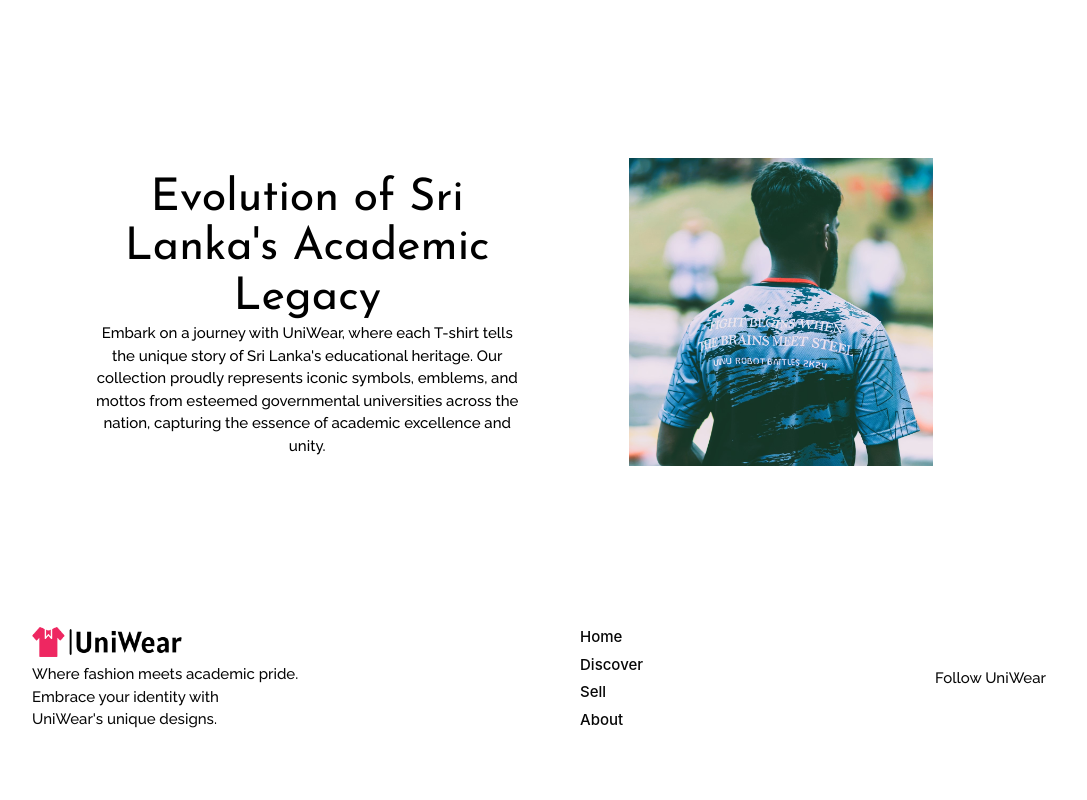
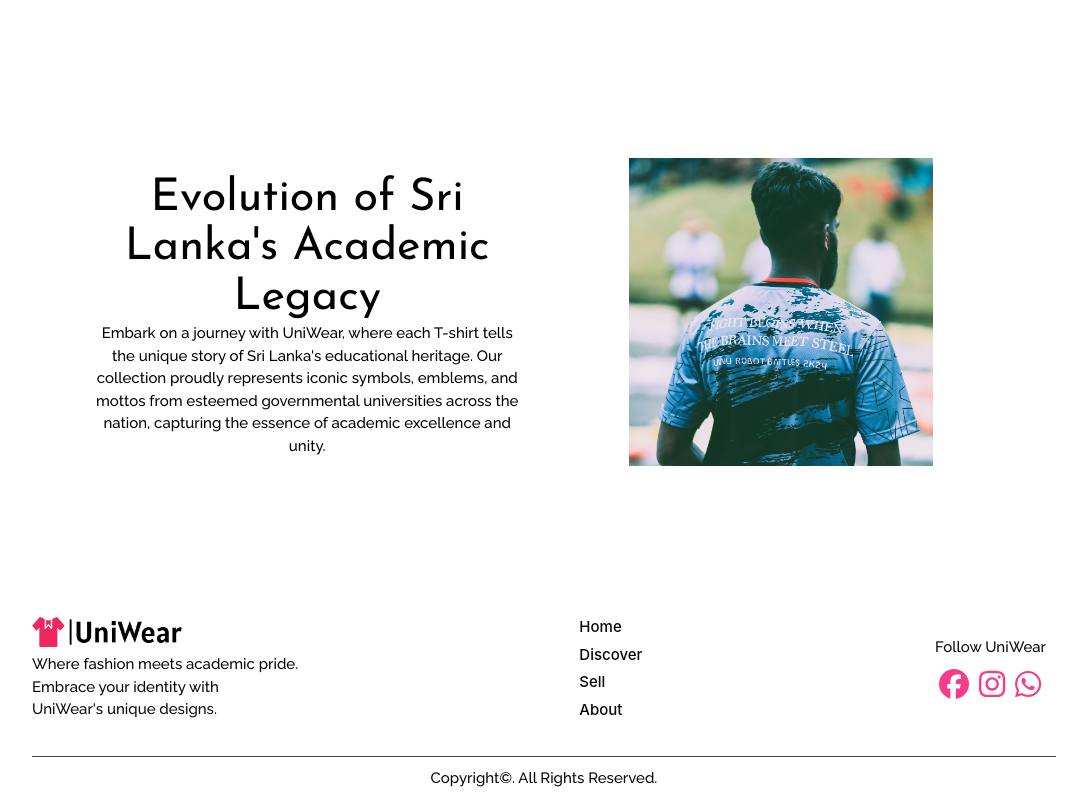
Before and after one commit to SGopinath89/IT32322024UniTshirtapp, a React (Vite) app: page /UniWear in a window 1280 px wide. Shown: the part 1936-2736 px from the top of the page, without its empty margins (96-1183 px from the left). Before the commit the page ends 2702 px from the top, so only its background shows below. Built offline with nearby package versions, Linux system fonts and the light colour scheme.

Commit message:
installed new package to add icons and completed all the footer jsx parts and css parts

```diff
--- a/package.json
+++ b/package.json
@@ -10,6 +10,9 @@
     "preview": "vite preview"
   },
   "dependencies": {
+    "@fortawesome/fontawesome-svg-core": "^6.5.2",
+    "@fortawesome/free-brands-svg-icons": "^6.5.2",
+    "@fortawesome/react-fontawesome": "^0.2.2",
     "@mui/icons-material": "^5.15.17",
     "@splinetool/react-spline": "^4.0.0",
     "@splinetool/runtime": "^1.8.4",
--- a/src/pages/Home/Home.css
+++ b/src/pages/Home/Home.css
@@ -149,18 +149,27 @@
 .footer {
   display: flex;
   justify-content: space-between;
-  padding: 20px 10%;
-  background-color: #fdfbfb;
-  color: rgb(8, 8, 8);
+  align-items: center;
+  flex-direction: column;
+  padding: 10px 10%;
+  background-color: white;
+  color: rgb(7, 7, 7);
 }
 
-.footer {
+.footer-content {
   display: flex;
   justify-content: space-between;
+  width: 100%;
+  max-width: 1200px;
   align-items: center;
-  padding: 20px 10%;
-  background-color: white;
-  color: rgb(7, 7, 7);
+}
+
+.footer-bottom {
+  text-align: center;
+  margin-top: 20px;
+  border-top: 1px solid #444;
+  padding-top: 10px;
+  width: 100%;
 }
 
 .footer-column {
@@ -195,6 +204,17 @@
 .footer-last-column {
   margin: 0 10px;
   text-align: right;
+}
+
+.social-icons {
+  display: flex;
+  justify-content: center;
+  margin-top: 10px;
+}
+
+.social-icons a {
+  margin: 0 5px;
+  color:  rgba(245, 4, 104, 0.774);
 }
 
 @media (max-width: 768px) {
--- a/src/pages/Home/Home.jsx
+++ b/src/pages/Home/Home.jsx
@@ -1,5 +1,7 @@
 import Spline from '@splinetool/react-spline';
 import { NavLink } from 'react-router-dom';
+import { FontAwesomeIcon } from '@fortawesome/react-fontawesome';
+import { faFacebook, faInstagram, faWhatsapp } from '@fortawesome/free-brands-svg-icons';
 import './Home.css'; // Make sure to import your CSS file
 import '../../index.css';
 import Img1 from '../../assets/348428189_988640645839983_6693744623780082422_n.jpg';
@@ -72,6 +74,7 @@
         </div>
       </div>
       <footer className="footer">
+        <div className="footer-content">
           <div className="footer-column-section">
             <img src={logo} alt="Logo" style={{ width: '150px', height: '30px' }}/>
             <p> Where fashion meets academic pride.<br/>Embrace your identity with <br/>UniWear's unique designs.</p>
@@ -86,6 +89,21 @@
           </div>
           <div className="footer-last-column">
             <p>Follow UniWear</p>
+              <div className="social-icons">
+                <a href="https://www.facebook.com" target="_blank" rel="noopener noreferrer">
+                  <FontAwesomeIcon icon={faFacebook} size="2x" />
+                </a>
+                <a href="https://www.instagram.com" target="_blank" rel="noopener noreferrer">
+                  <FontAwesomeIcon icon={faInstagram} size="2x" />
+                </a>
+                <a href="https://www.whatsapp.com" target="_blank" rel="noopener noreferrer">
+                  <FontAwesomeIcon icon={faWhatsapp} size="2x" />
+                </a>
+              </div>
+            </div>
+          </div>
+        <div className="footer-bottom">
+          <p>Copyright©. All Rights Reserved.</p>
         </div>
       </footer>
     </>
```
Also changed, not shown: 1 other file (tests, documents, lock files or other folders). Lines whose indentation alone changed are shown as unchanged.
